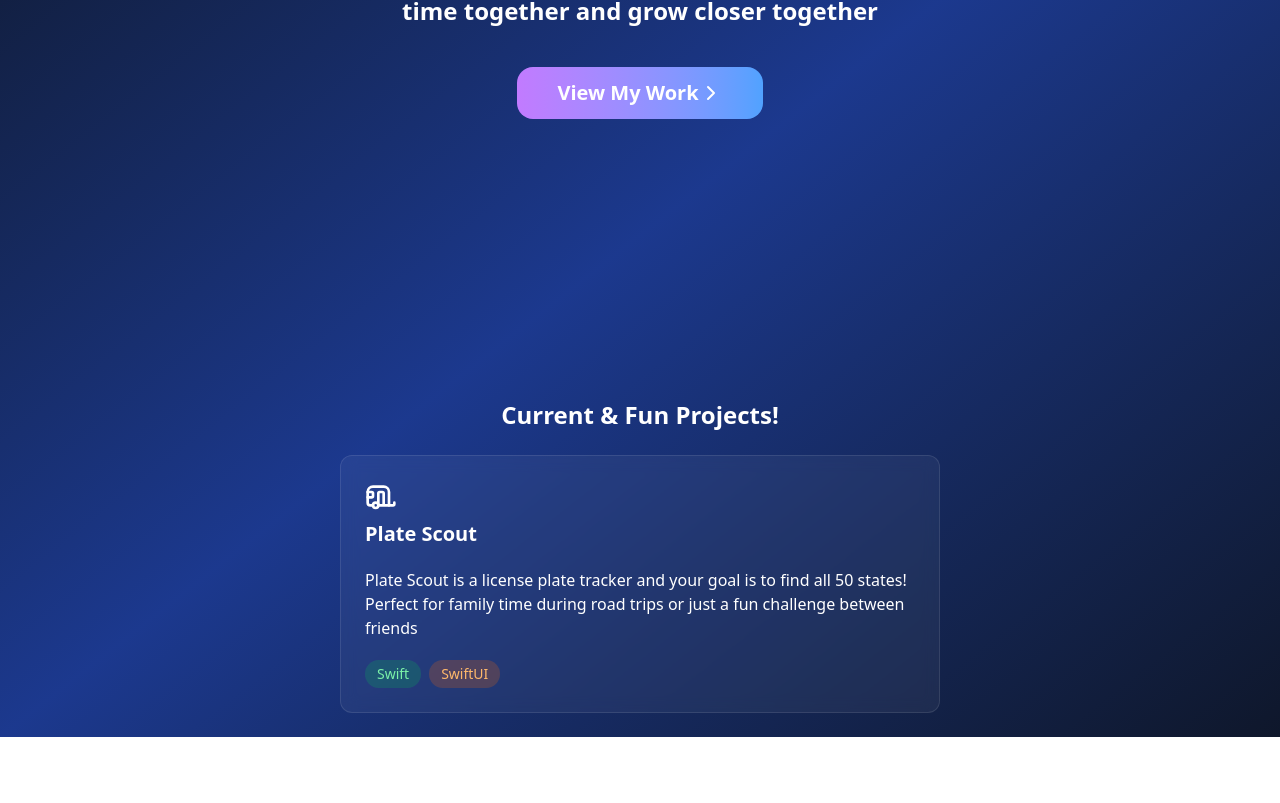
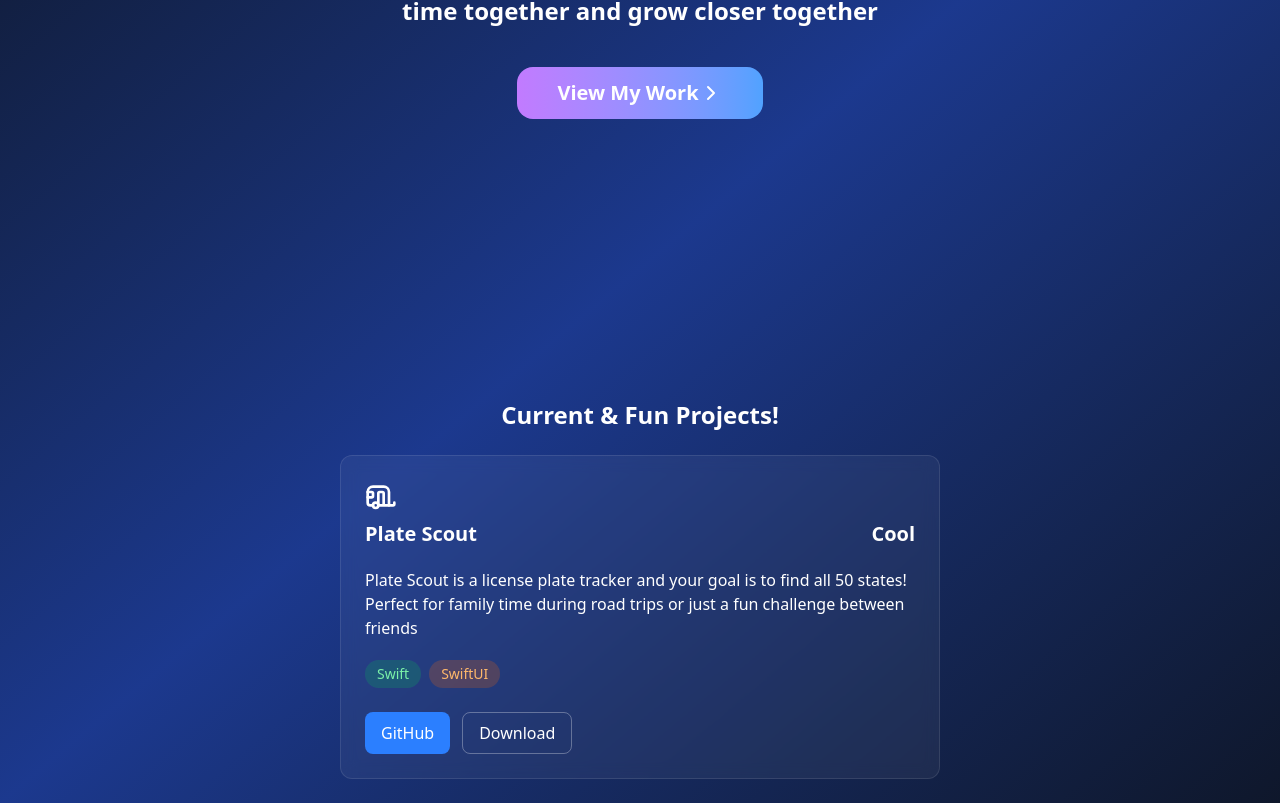
Before and after one commit to Mason-Dino/Dino-Dev, a Next.js app: page / in a window 1280 px wide. Shown: the part 266-1069 px from the top of the page. Before the commit the page ends 1003 px from the top, so only its background shows below. Built offline with nearby package versions, Linux system fonts and the light colour scheme.

Commit message:
working on the project part

```diff
--- a/src/app/page.tsx
+++ b/src/app/page.tsx
@@ -33,7 +33,7 @@ export default function Home() {
 						Description="Plate Scout is a license plate tracker and your goal is to find all 50 states! Perfect for family time during road trips or just a fun challenge between friends"
 						Frameworks={["Swift", "SwiftUI"]}
 						Icon="Caravan"
-						CallToAction={["Download"]}
+						CallToAction={[["Download", "blue-100"]]}
 					/>
 				</section>
 			</section>
--- a/src/app/project.tsx
+++ b/src/app/project.tsx
@@ -5,7 +5,7 @@ interface ProjectProps {
     Description: string;
     Frameworks: string[];
     Icon: string;
-    CallToAction: string[]
+    CallToAction: string[][]
 }
 
 export default function Project({Name, Description, Frameworks, Icon, CallToAction}: ProjectProps) {
@@ -32,8 +32,11 @@ export default function Project({Name, Description, Frameworks, Icon, CallToActi
     return (
         <div className="h-auto lg:w-150 bg-white/5 backdrop-blur-sm border border-white/10 rounded-xl p-6 hover:bg-white/10 transition-all">
             {IconContent}
-            <h1 className="text-xl font-bold text-white text-left mb-5">
+            <h1 className="flex flex-row w-full text-xl font-bold text-white text-left mb-5">
                 {Name}
+                <span className="ml-auto">
+                    Cool
+                </span>
             </h1>
             <p className="text-white text-left mb-5">
                 {Description}
@@ -43,6 +46,14 @@ export default function Project({Name, Description, Frameworks, Icon, CallToActi
                     <div key={index} className={item[1]}>{item[0]}</div>
                 ))}
             </div>
+            <div className="flex flex-row gap-3 mt-6">
+                <button className="bg-blue-500 hover:bg-blue-600 text-white px-4 py-2 rounded-lg transition-colors flex items-center">
+                    GitHub
+                </button>
+                <button className="border border-white/30 hover:bg-white/10 text-white px-4 py-2 rounded-lg transition-colors">
+                    Download
+                </button>
+            </div>
         </div>
     );
 }
```
